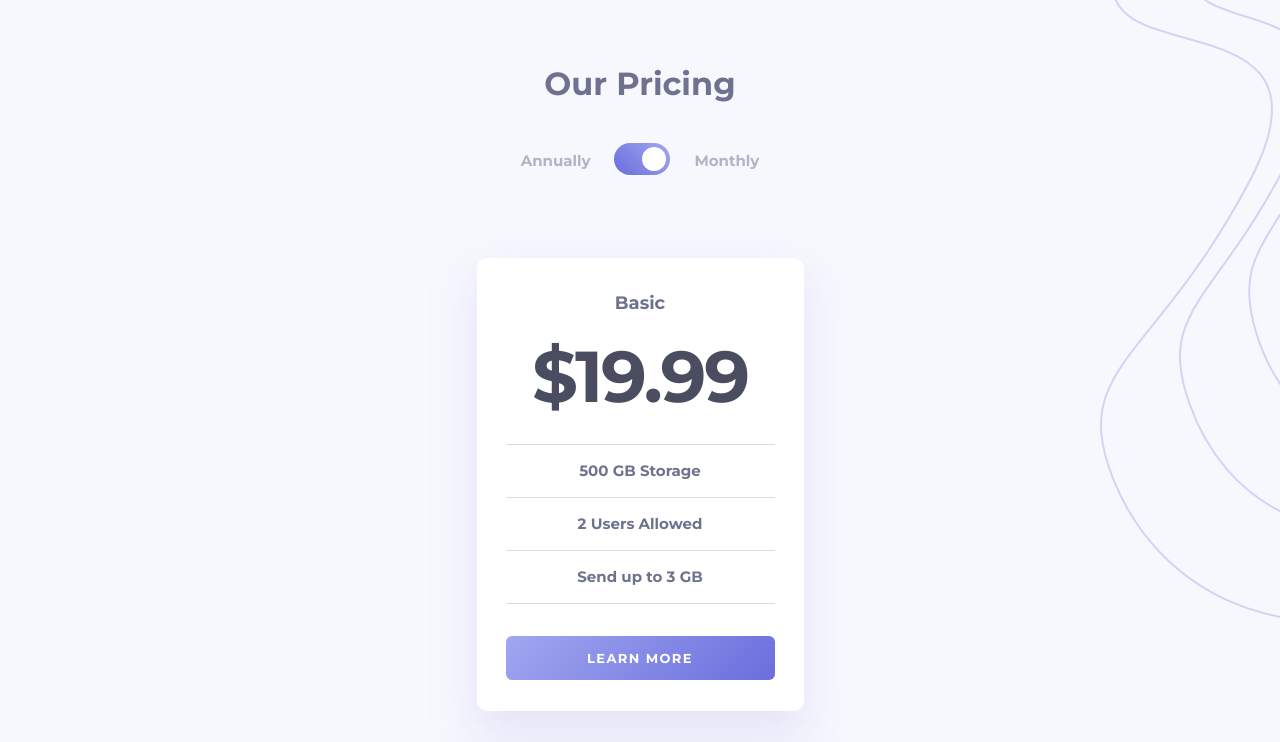
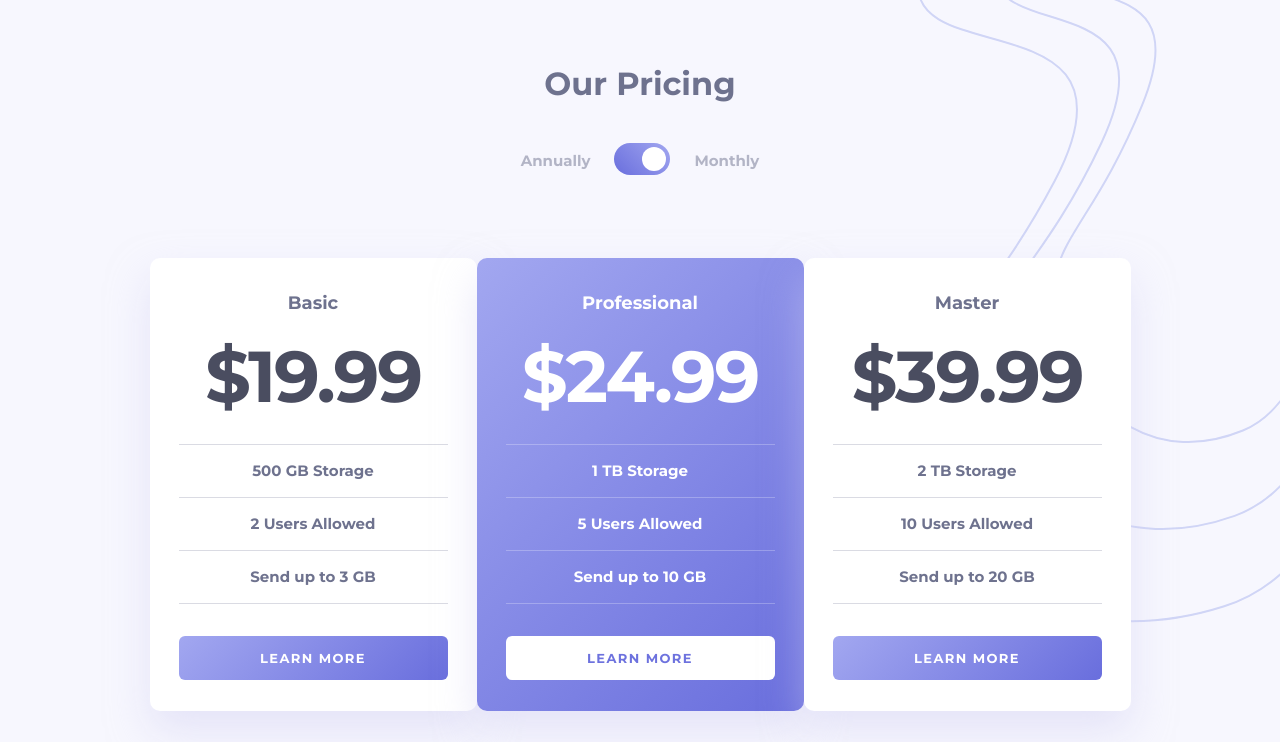
Before and after one commit to AdamHaniff/Pricing-Component-With-Toggle, a React (Create React App) app: page / in a window 1280 px wide. Shown: the top 742 px of the page. Built offline with nearby package versions, Linux system fonts and the light colour scheme.

Commit message:
Created 1150px media query

```diff
--- a/src/css/main.css
+++ b/src/css/main.css
@@ -97,15 +97,13 @@ body {
   flex-direction: column;
   align-items: center;
   gap: 3.25rem;
-  padding: 0 2.4rem;
 }
 
 .pricing-plan {
   display: flex;
   flex-direction: column;
   gap: 3.2rem;
-  max-width: 32.7rem;
-  width: 100%;
+  width: clamp(272px, 272px + 55 * (100vw - 320px) / 55, 327px);
   border-radius: 1rem;
   background: #fff;
   box-shadow: 0 2rem 4rem 0 rgba(212, 210, 244, 0.5);
@@ -125,7 +123,7 @@ body {
 }
 .pricing-plan__price {
   color: #4a4d60;
-  font-size: 7.2rem;
+  font-size: clamp(56px, 56px + 16 * (100vw - 320px) / 55, 72px);
   line-height: 7.1rem;
   letter-spacing: -0.216rem;
 }
@@ -157,9 +155,17 @@ body {
   text-transform: uppercase;
 }
 
-@media only screen and (max-width: 23.375em) {
-  .pricing-plan__price {
-    font-size: 5.6rem;
+@media only screen and (min-width: 48em) {
+  .app::before {
+    right: 0;
+  }
+}
+@media only screen and (min-width: 71.875em) {
+  .pricing-plans {
+    flex-direction: row;
+    align-items: initial;
+    justify-content: center;
+    gap: initial;
   }
 }
 .professional-plan {
--- a/src/main.scss
+++ b/src/main.scss
@@ -134,15 +134,13 @@ body {
   flex-direction: column;
   align-items: center;
   gap: 3.25rem;
-  padding: 0 2.4rem;
 }
 
 .pricing-plan {
   display: flex;
   flex-direction: column;
   gap: 3.2rem;
-  max-width: 32.7rem;
-  width: 100%;
+  width: clamp(272px, calc(272px + (55 * ((100vw - 320px) / 55))), 327px);
   border-radius: 1rem;
   background: $color-white;
   box-shadow: 0 2rem 4rem 0 rgba(212, 210, 244, 0.5);
@@ -164,7 +162,7 @@ body {
 
   &__price {
     color: $color-mulled-wine;
-    font-size: 7.2rem;
+    font-size: clamp(56px, calc(56px + (16 * ((100vw - 320px) / 55))), 72px);
     line-height: 7.1rem;
     letter-spacing: -0.216rem;
   }
@@ -201,13 +199,25 @@ body {
   }
 }
 
-// ***** 320px - 374px LAYOUT *****
-@media only screen and (max-width: 23.375em) {
-  // ******** PRICING-PLAN ********
-  .pricing-plan {
-    &__price {
-      font-size: 5.6rem;
+// ********* TABLET LAYOUT *********
+
+// ********** 768px LAYOUT **********
+@media only screen and (min-width: 48em) {
+  .app {
+    &::before {
+      right: 0;
     }
+  }
+}
+
+// ********* 1150px LAYOUT *********
+@media only screen and (min-width: 71.875em) {
+  // ********* PRICING-PLAN *********
+  .pricing-plans {
+    flex-direction: row;
+    align-items: initial;
+    justify-content: center;
+    gap: initial;
   }
 }
 
```
Also changed, not shown: 1 other file (tests, documents, lock files or other folders).
